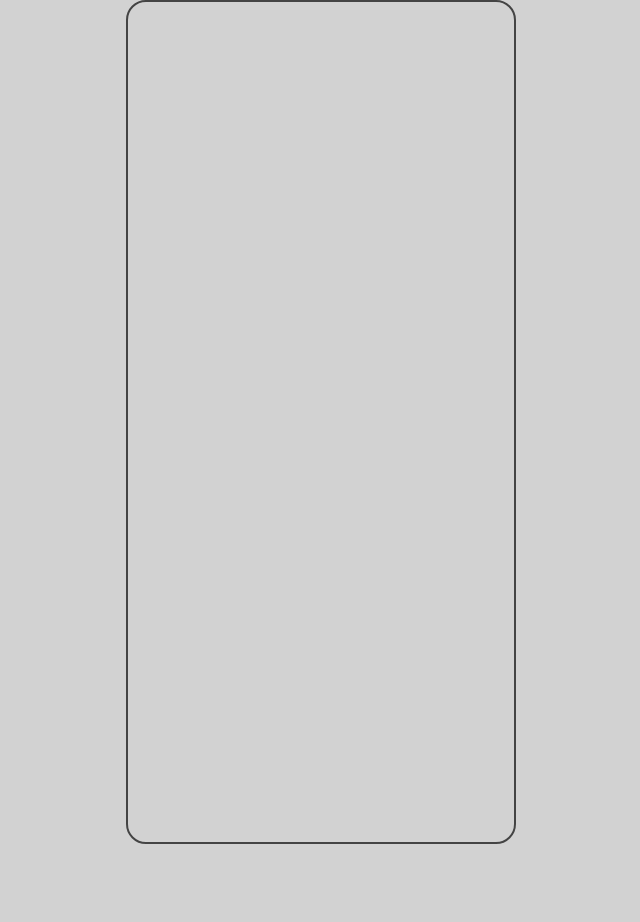
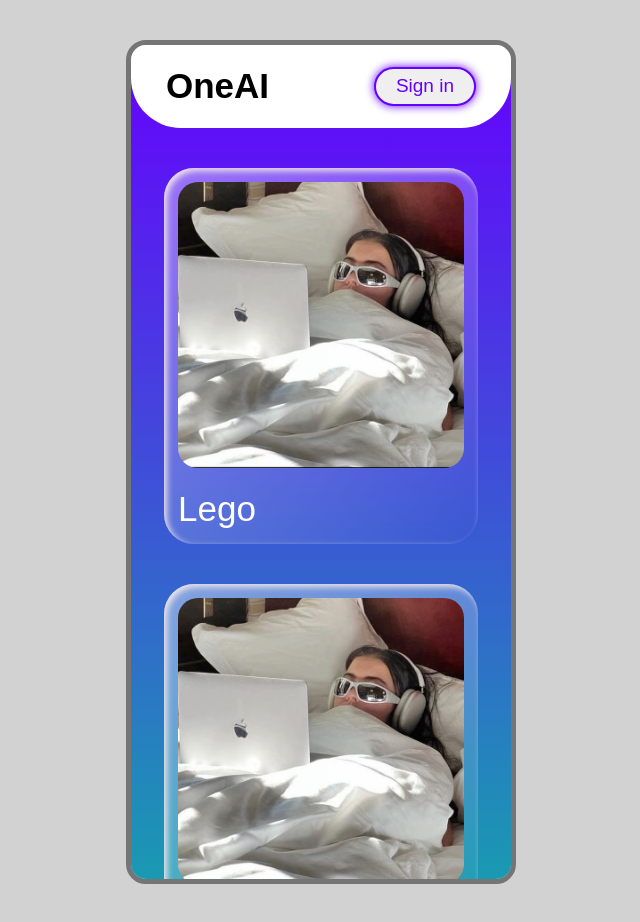
Before and after one commit to huhhell/mkltd, a React (Vite) app: page / in a window 1280 px wide. Shown: the whole page, without its empty margins (319-959 px from the left). Before the commit the page ends 844 px from the top, so only its background shows below. Built offline with nearby package versions, Linux system fonts and the light colour scheme.

Commit message:
add routs and default styles

```diff
--- a/src/App.tsx
+++ b/src/App.tsx
@@ -1,14 +1,18 @@
 import styled from "styled-components";
+import {BrowserRouter} from "react-router-dom";
+import Routes from "./assets/pages/Routes.tsx";
 
 
 function App() {
 
 
-  return <Container>
+  return <BrowserRouter>
+    <Container>
       <PhoneContainer>
-
+        <Routes />
       </PhoneContainer>
   </Container>
+  </BrowserRouter>
 }
 
 export default App
@@ -16,14 +20,16 @@ export default App
 const Container = styled.div`
     max-width: 1400px;
     margin: 0 auto;
+  padding: 40px;
 `
 
 const PhoneContainer = styled.main`
   width: 390px;
   height: 844px;
   margin: 0 auto;
-    border: 2px solid #444;
+  border: 5px solid #757575;
   -webkit-border-radius: 20px;
   -moz-border-radius: 20px;
   border-radius: 20px;
+  overflow: auto;
 `
--- /dev/null
+++ b/src/assets/pages/Routes.tsx
@@ -0,0 +1,9 @@
+import {Route, Routes} from "react-router-dom";
+import FirstPage from "./FirstPage.tsx";
+
+
+export default () => {
+    return <Routes>
+        <Route path='/' element={<FirstPage />}/>
+    </Routes>
+}
--- a/src/index.css
+++ b/src/index.css
@@ -1,3 +1,5 @@
 body {
     background: #d2d2d2;
+    font-family: Montserrat, sans-serif;
+    font-size: 18px;
 }
```
Lines whose indentation alone changed are shown as unchanged.
